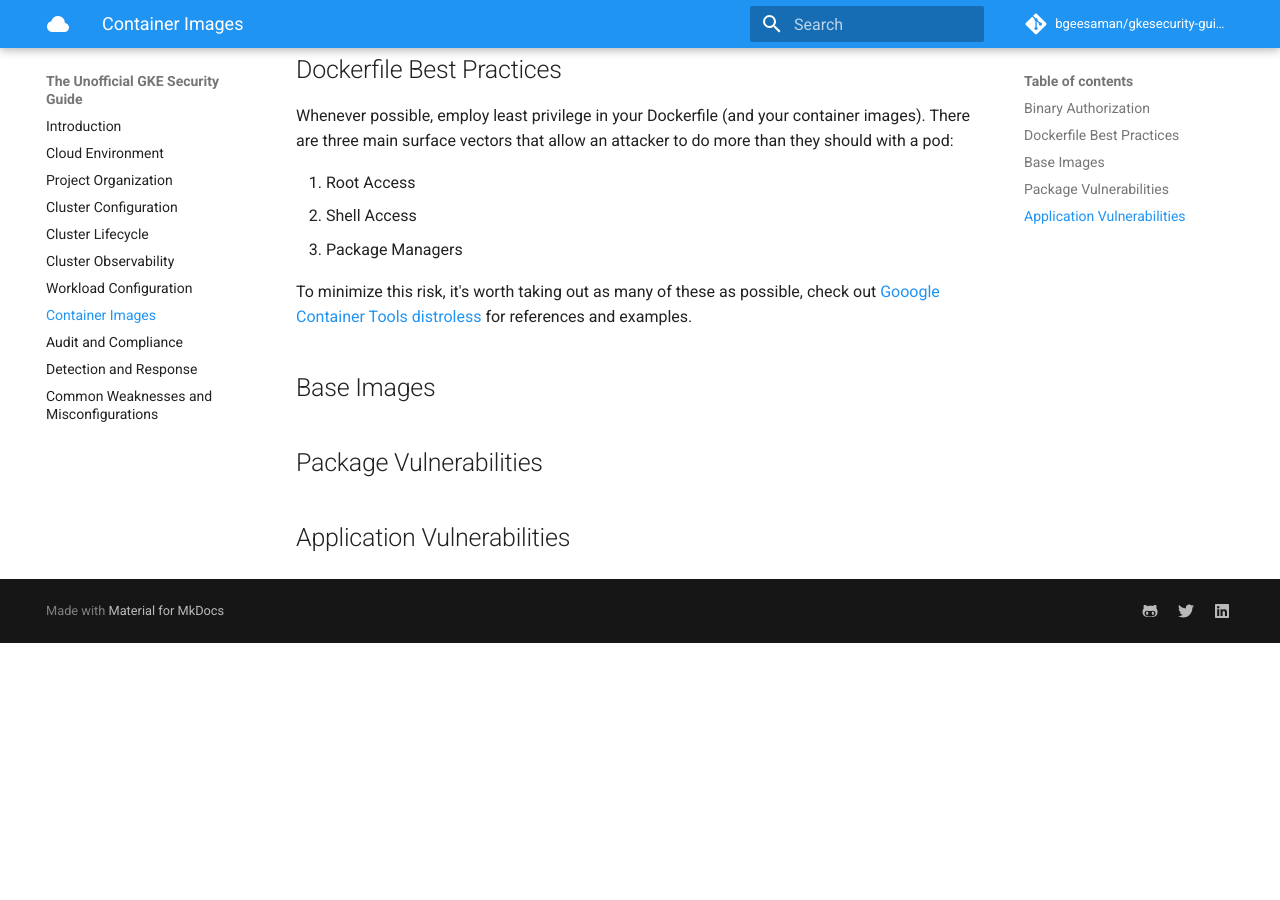
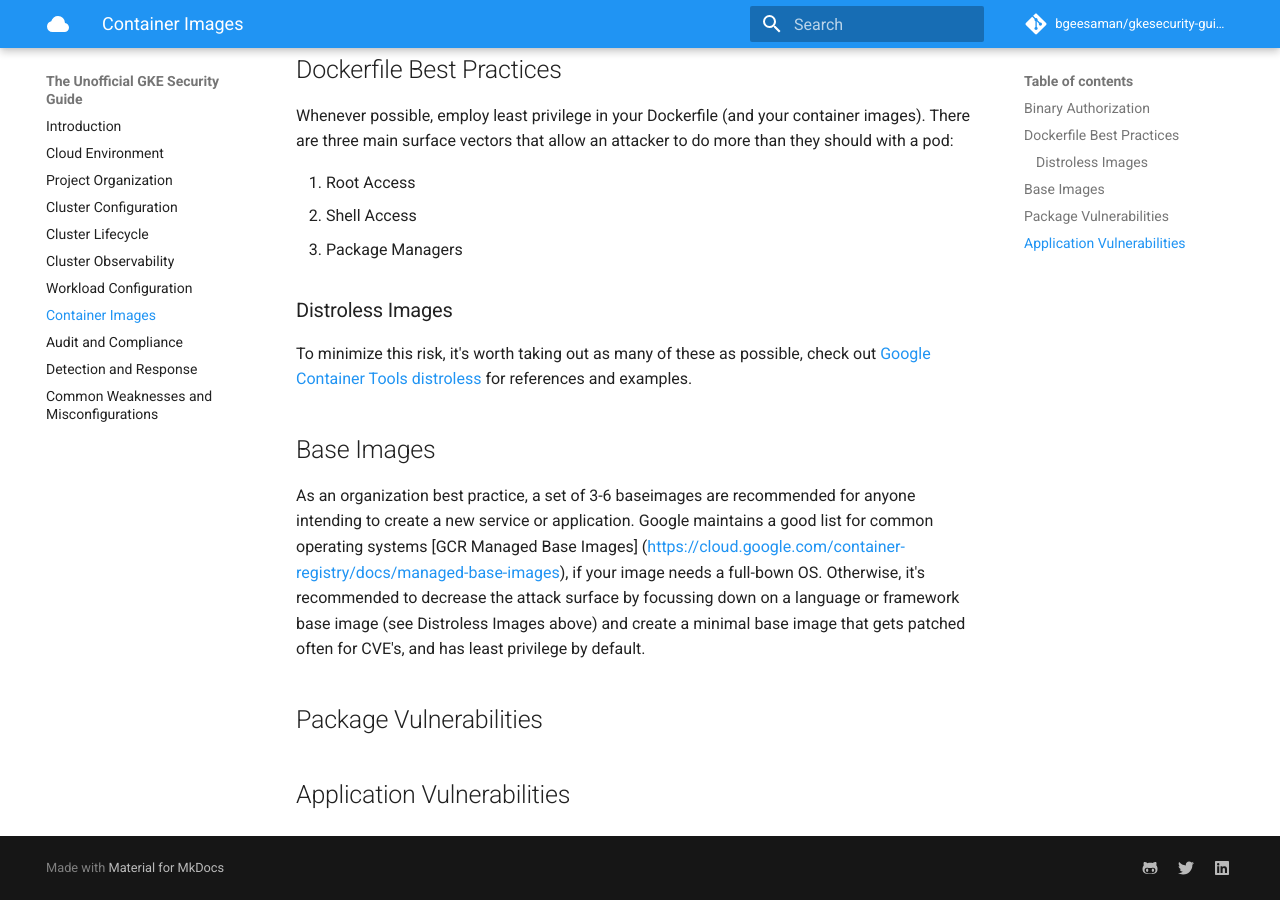
Before and after one commit to bgeesaman/gkesecurity-guide, an MkDocs documentation site: the page built from docs/container_images.md, in a window 1280 px wide and 900 px high, scrolled down 670 px. Built offline with MkDocs 1.6.1 and Material for MkDocs 9.7.7, drawn with Linux system fonts in a browser that asks for light colours; comment, search, counter and statistics services are not loaded; before the commit the page ends 1313 px from its top, so only the background shows below that.

Commit message:
Added information about base images

```diff
--- a/docs/container_images.md
+++ b/docs/container_images.md
@@ -13,9 +13,12 @@
 2. Shell Access
 3. Package Managers
 
-To minimize this risk, it's worth taking out as many of these as possible, check out [Gooogle Container Tools distroless](https://github.com/GoogleContainerTools/distroless) for references and examples.
+### Distroless Images
+To minimize this risk, it's worth taking out as many of these as possible, check out [Google Container Tools distroless](https://github.com/GoogleContainerTools/distroless) for references and examples.
 
 ## Base Images
+
+As an organization best practice, a set of 3-6 baseimages are recommended for anyone intending to create a new service or application.  Google maintains a good list for common operating systems [GCR Managed Base Images] (https://cloud.google.com/container-registry/docs/managed-base-images), if your image needs a full-bown OS.  Otherwise, it's recommended to decrease the attack surface by focussing down on a language or framework base image (see Distroless Images above) and create a minimal base image that gets patched often for CVE's, and has least privilege by default.
 
 ## Package Vulnerabilities
 
```
